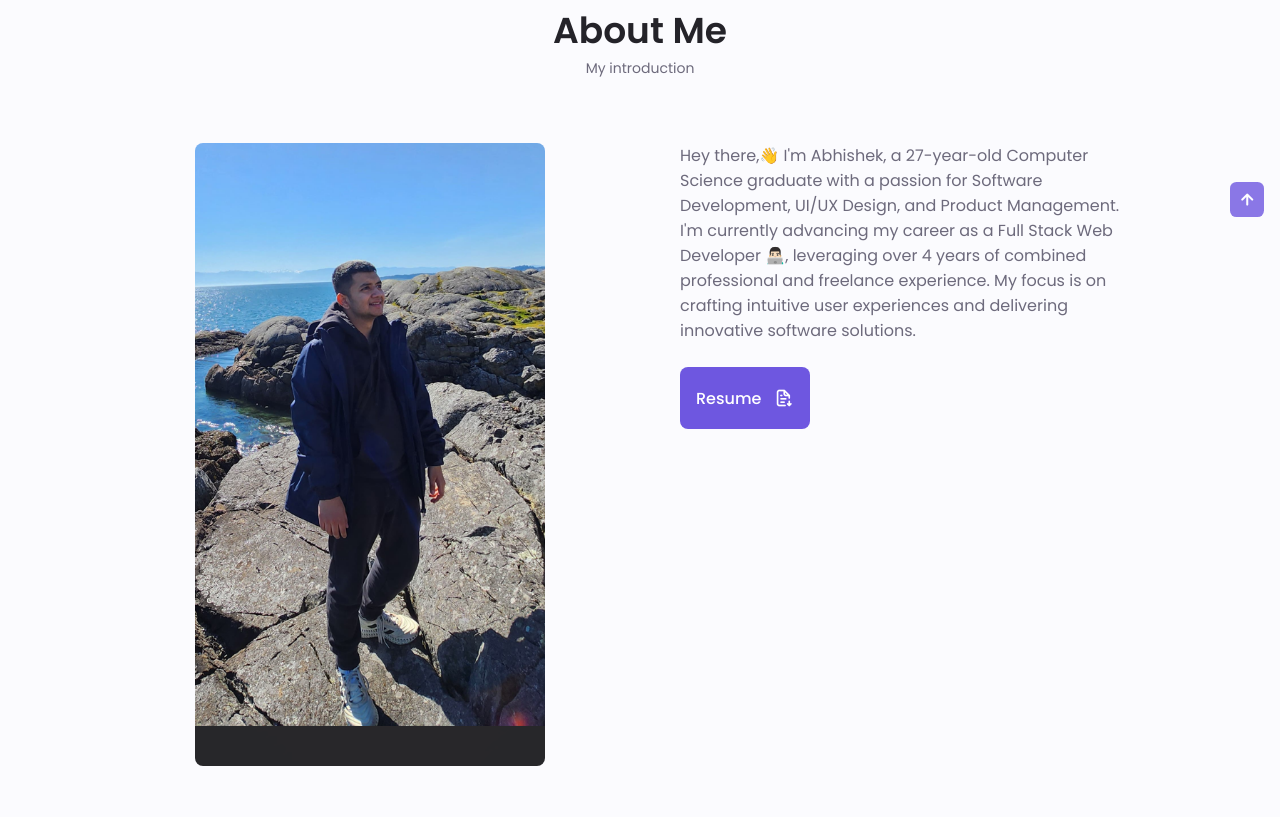
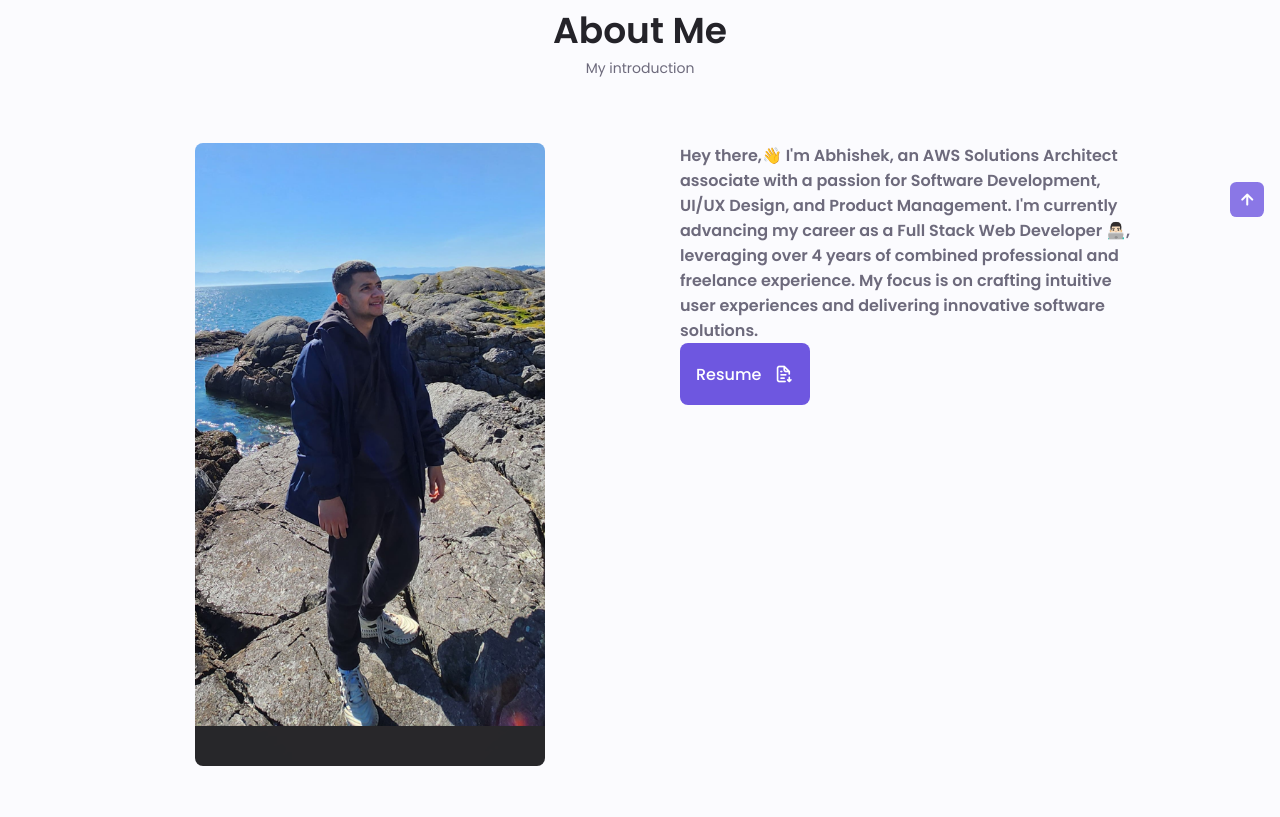
Before and after one commit to asharma-dev/Personal-Portfolio, a plain HTML site: page index.html in a window 1280 px wide. Shown: the part 743-1560 px from the top of the page. Drawn offline with nearby package versions, Linux system fonts and the light colour scheme.

Commit message:
modify-headline

```diff
--- a/index.html
+++ b/index.html
@@ -145,9 +145,9 @@
       <div class="about_container container grid">
         <img src="./assets/img/about.png" alt="headshot image" class="about_img" data-tilt />
         <div class="about_data">
-          <p class="about_description">
+          <b class="about_description">
 
-Hey there,👋 I'm Abhishek, a 27-year-old Computer Science graduate with a passion for Software Development, UI/UX Design, and Product Management. I'm currently advancing my career as a Full Stack Web Developer 👨🏻‍💻, leveraging over 4 years of combined professional and freelance experience. My focus is on crafting intuitive user experiences and delivering innovative software solutions.
+Hey there,👋 I'm Abhishek, <b>an AWS Solutions Architect associate</b> with a passion for Software Development, UI/UX Design, and Product Management. I'm currently advancing my career as a Full Stack Web Developer 👨🏻‍💻, leveraging over 4 years of combined professional and freelance experience. My focus is on crafting intuitive user experiences and delivering innovative software solutions.
           </p>
           <div class="about_button">
             <a download="" href="./Abhishek Sharma.pdf" class="button button--flex" target="_blank">
```
